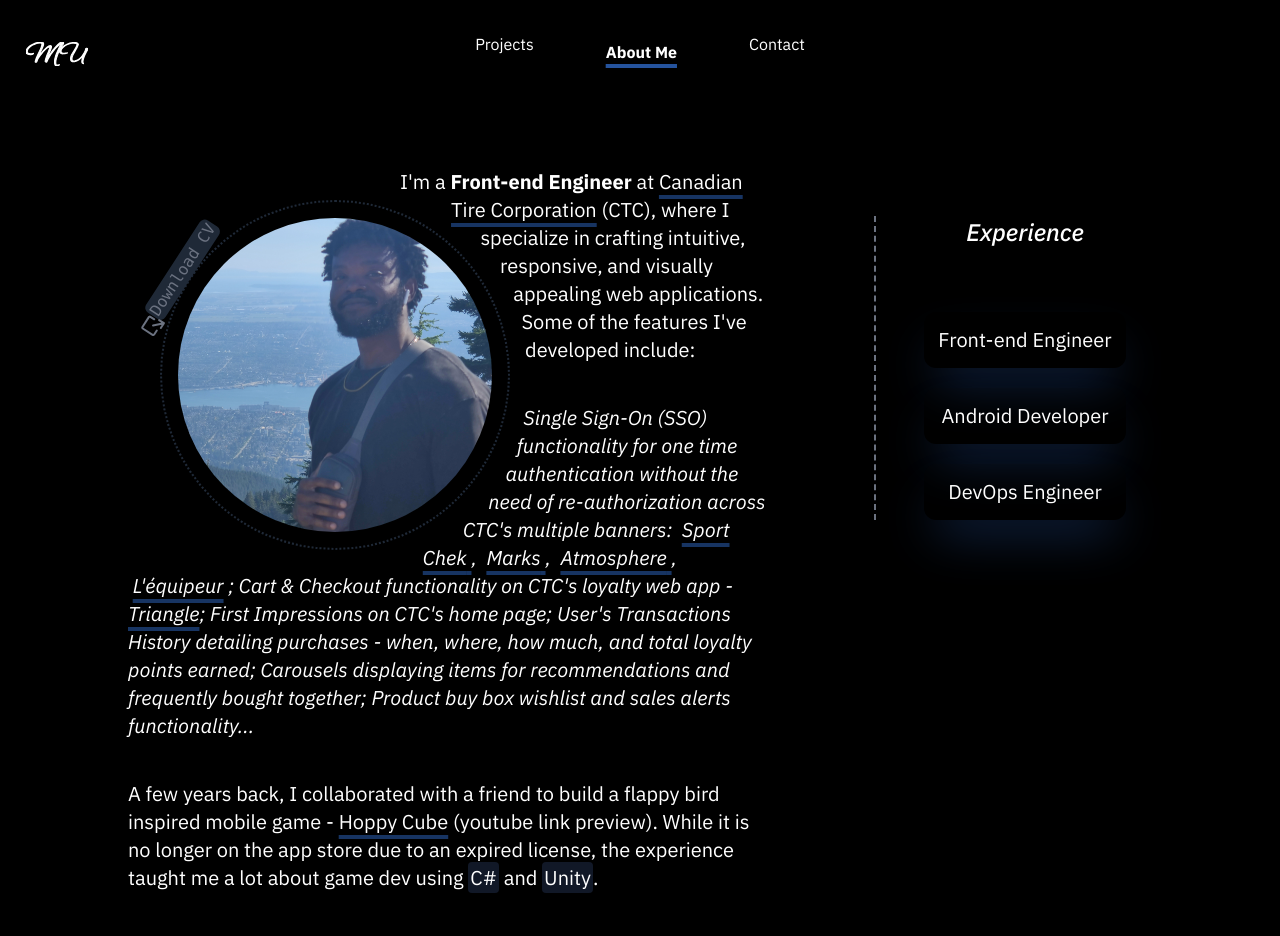
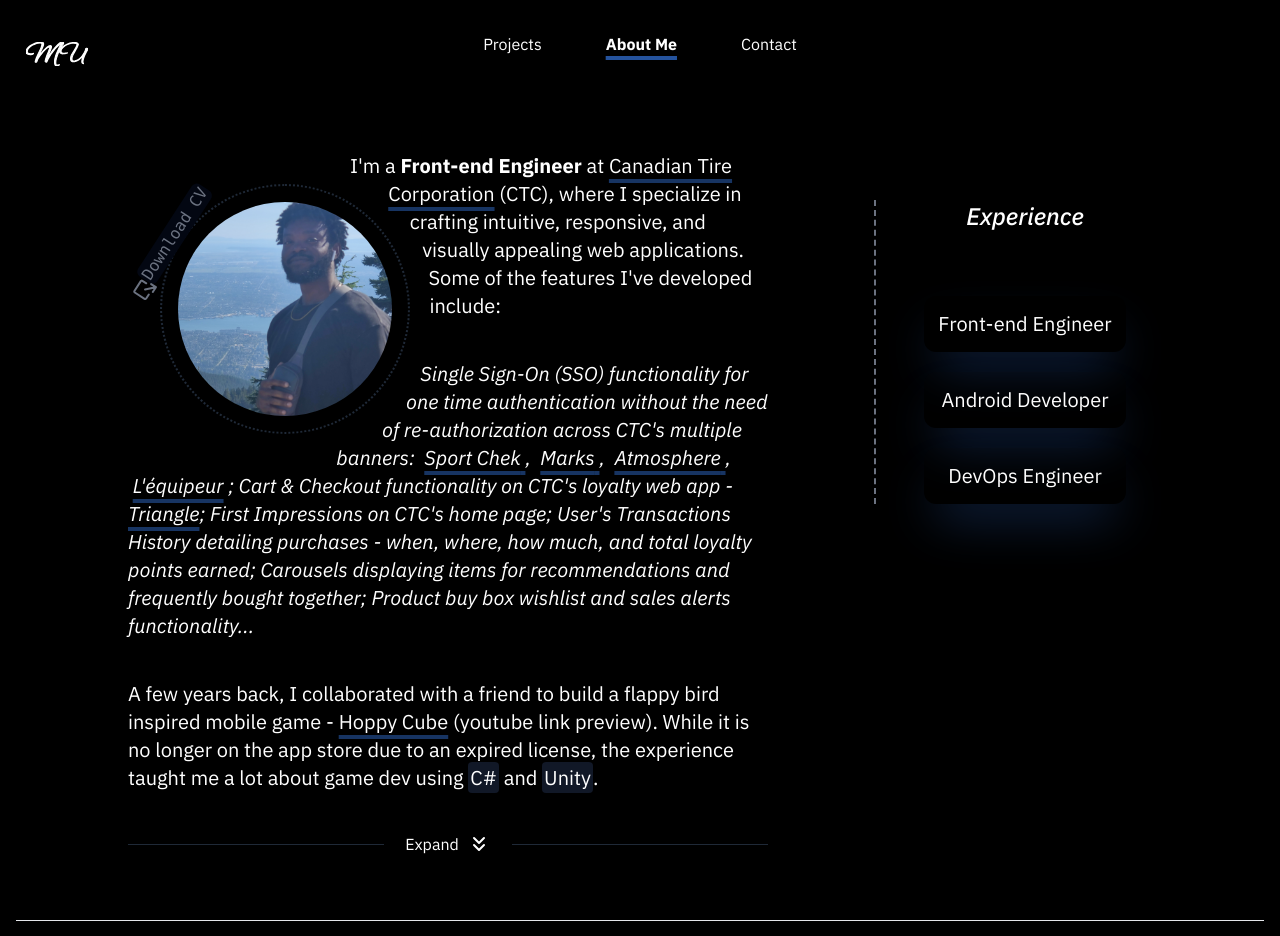
Before and after one commit to iceicles/portfolio, a Next.js app: page /about-me in a window 1280 px wide. Shown: the top 936 px of the page. Built offline with nearby package versions, Linux system fonts and the light colour scheme.

Commit message:
impl expand/collapse functionality + other minor style updates

```diff
--- a/components/Card/ProjectCard/index.tsx
+++ b/components/Card/ProjectCard/index.tsx
@@ -250,7 +250,7 @@ const cards = [
     title: 'Website PDF & Image Generator',
     src: '/placeholder-image.jpg',
     ctaPillText: '>',
-    ctaText: 'View',
+    ctaText: 'In Progress',
     //ctaLink: '#',
     content: () => {
       return (
--- a/components/Footer/index.tsx
+++ b/components/Footer/index.tsx
@@ -29,9 +29,7 @@ const Footer: FC<{}> = ({}) => {
                     href={footer.href}
                     prefetch={true}
                     className={
-                      isActive(footer.href, pathname)
-                        ? 'max-lg:link max-lg:font-bold'
-                        : 'hover:hover-link'
+                      isActive(footer.href, pathname) ? '' : 'hover:hover-link'
                     }
                   >
                     {footer.value}
--- a/components/Header/index.tsx
+++ b/components/Header/index.tsx
@@ -27,9 +27,7 @@ const Header: FC<{}> = ({}) => {
                   value={el.value}
                   href={el.href}
                   linkItemStyle={
-                    isActive(el.href, pathname)
-                      ? 'link font-bold animate-navActive'
-                      : ''
+                    isActive(el.href, pathname) ? 'link font-bold' : ''
                   }
                   anchorStyle={
                     isActive(el.href, pathname) ? '' : 'hover:hover-link'
--- a/components/SVG/index.ts
+++ b/components/SVG/index.ts
@@ -6,6 +6,8 @@ export {default as Hamburger} from './Hamburger.svg'
 export {default as InitialsLogo} from './InitialsLogo.svg'
 export {default as Arrow} from './Arrow.svg'
 export {default as CTCLogo} from './CTCLogo.svg'
+export {default as ChevronDown} from './ChevronDown.svg'
+export {default as ChevronUp} from './ChevronUp.svg'
 
 // fullstack web tools
 export {default as HTML} from './HTML.svg'
--- a/containers/about-page/main-section/index.tsx
+++ b/containers/about-page/main-section/index.tsx
@@ -1,10 +1,20 @@
-import React, { FC } from 'react';
+'use client';
+import React, { useState } from 'react';
 import { ProfilePicture } from '../../home-page/hero-section/ProfilePic/ProfilePicture';
+import { ChevronDown, ChevronUp } from '../../../components/SVG';
 
 const MainSection = () => {
+  const [toggleExpandCollapse, settoggleExpandCollapse] = useState(false);
+
   const paragraphStyles = 'text-xl mb-10';
-  const toolsClass =
+  const toolsStyles =
     'h-fit rounded p-0.5 bg-gray-900 sm:mb-[0.625rem] sm:last:mb-0';
+  const expandCollapseStyles = 'content-center justify-items-center min-w-fit';
+
+  const expandCollapseHandler = () => {
+    settoggleExpandCollapse(!toggleExpandCollapse);
+  };
+
   return (
     <>
       <section className='w-[80vw] lg:w-[50vw] lg:ml-[10vw] block self-center gap-0'>
@@ -82,18 +92,39 @@ const MainSection = () => {
           </a>{' '}
           (youtube link preview). While it is no longer on the app store due to
           an expired license, the experience taught me a lot about game dev
-          using <span className={toolsClass}>C#</span> and{' '}
-          <span className={toolsClass}>Unity</span>.
+          using <span className={toolsStyles}>C#</span> and{' '}
+          <span className={toolsStyles}>Unity</span>.
         </p>
 
-        <p className={paragraphStyles}>
+        <div className='relative w-full flex items-center justify-center'>
+          {!toggleExpandCollapse && (
+            <span className='before:content-[""] absolute bg-gray-800 top-[50%] h-[1px] right-[70%] w-[30%] sm:right-[60%] md:w-[40%]'></span>
+          )}
+          <button
+            className={`${
+              toggleExpandCollapse ? 'hidden' : 'visible'
+            } ${expandCollapseStyles} group`}
+            onClick={expandCollapseHandler}
+          >
+            <span className='flex items-center gap-2'>
+              <p>Expand</p>
+              <ChevronDown className='group-hover:translate-y-1 duration-500' />
+            </span>
+          </button>
+          {!toggleExpandCollapse && (
+            <span className='after:content-[""] absolute bg-gray-800 top-[50%] h-[1px] left-[70%] w-[30%] sm:left-[60%] md:w-[40%]'></span>
+          )}
+        </div>
+        <div className={`${toggleExpandCollapse ? 'visible' : 'hidden'}`}>
+          <p className={`${paragraphStyles}`}>
             I have worn many hats at CTC, first of which was a{' '}
             <strong>DevOps Engineer</strong> role with the Cloud Operations and
             Automation Team. During my time there, I automated operating systems
             for patching on servers and created dashboards to monitor server
-          functionality and filter through superfluous log metrics. <br /> After
-          almost a year, I accepted an <strong>Android Developer</strong> role
-          and was part of the team working on{' '}
+            functionality and filter through superfluous log metrics. <br />{' '}
+            After almost a year, I accepted an{' '}
+            <strong>Android Developer</strong> role and was part of the team
+            working on{' '}
             <a
               href='https://play.google.com/store/apps/details?id=com.simplygood.ct&hl=en_CA'
               target='_blank'
@@ -117,8 +148,8 @@ const MainSection = () => {
             >
               SAS Institute
             </a>{' '}
-          as an <strong>IT Specialist</strong>, where I honed my skills in bash
-          scripting, tackling computer and server related problems, and
+            as an <strong>IT Specialist</strong>, where I honed my skills in
+            bash scripting, tackling computer and server related problems, and
             providing user-centric solutions.{' '}
           </p>
 
@@ -140,10 +171,30 @@ const MainSection = () => {
             >
               Push/Pull/Legs (PPL)
             </a>{' '}
-          program to stay fit. I also enjoy experimenting with new food recipes,
-          and unwinding with a good book - lately, I’ve been getting more into
-          sci-fi.
+            program to stay fit. I also enjoy experimenting with new food
+            recipes, and unwinding with a good book - lately, I’ve been getting
+            more into sci-fi.
           </p>
+          <div className='relative w-full flex items-center justify-center'>
+            {toggleExpandCollapse && (
+              <span className='before:content-[""] absolute bg-gray-800 top-[50%] h-[1px] right-[70%] w-[30%] sm:right-[60%] md:w-[40%]'></span>
+            )}
+            <button
+              className={`${
+                toggleExpandCollapse ? 'visible' : 'hidden'
+              } ${expandCollapseStyles} group`}
+              onClick={expandCollapseHandler}
+            >
+              <span className='flex items-center gap-2'>
+                <p>Collapse</p>
+                <ChevronUp className='group-hover:-translate-y-1 duration-500' />
+              </span>
+            </button>
+            {toggleExpandCollapse && (
+              <span className='after:content-[""] absolute bg-gray-800 top-[50%] h-[1px] left-[70%] w-[30%] sm:left-[60%] md:w-[40%]'></span>
+            )}
+          </div>
+        </div>
       </section>
     </>
   );
--- a/containers/home-page/hero-section/ProfilePic/ProfilePicture.tsx
+++ b/containers/home-page/hero-section/ProfilePic/ProfilePicture.tsx
@@ -14,14 +14,14 @@ export const ProfilePicture: FC<ProfilePicProps> = ({ additionalClass }) => {
           className={`p-4 rounded-[50%] border-dotted border-2 hover:animate-bounce2 border-gray-800 ${additionalClass}`}
           src='/profile-pic.jpg'
           alt='Moses'
-          width={350}
-          height={350}
+          width={250}
+          height={250}
         />
-        <pre className='absolute h-fit -rotate-[57deg] top-[40px] left-[-25px] sm:top-[60px] sm:left-[-20px] md:top-[75px] md:left-[-15px] lg:top-[90px] lg:left-[unset] text-gray-500'>
+        <pre className='absolute h-fit -rotate-[57deg] top-[44px] left-[-19px] sm:top-[60px] sm:left-[-12px] md:top-[75px] md:left-[-15px] lg:top-[70px] lg:left-[-8px] text-gray-500'>
           <span className='absolute rotate-90 top-[5px] left-[-20px]'>
             <Arrow />
           </span>
-          <span className='bg-gray-800 p-0.5 rounded-md'>Download CV</span>
+          <span className='bg-gray-950 p-0.5 rounded-md'>Download CV</span>
         </pre>
       </a>
     </div>
```
Also changed, not shown: components/SVG/ChevronDown.svg (added), components/SVG/ChevronUp.svg (added). Lines whose indentation alone changed are shown as unchanged.
